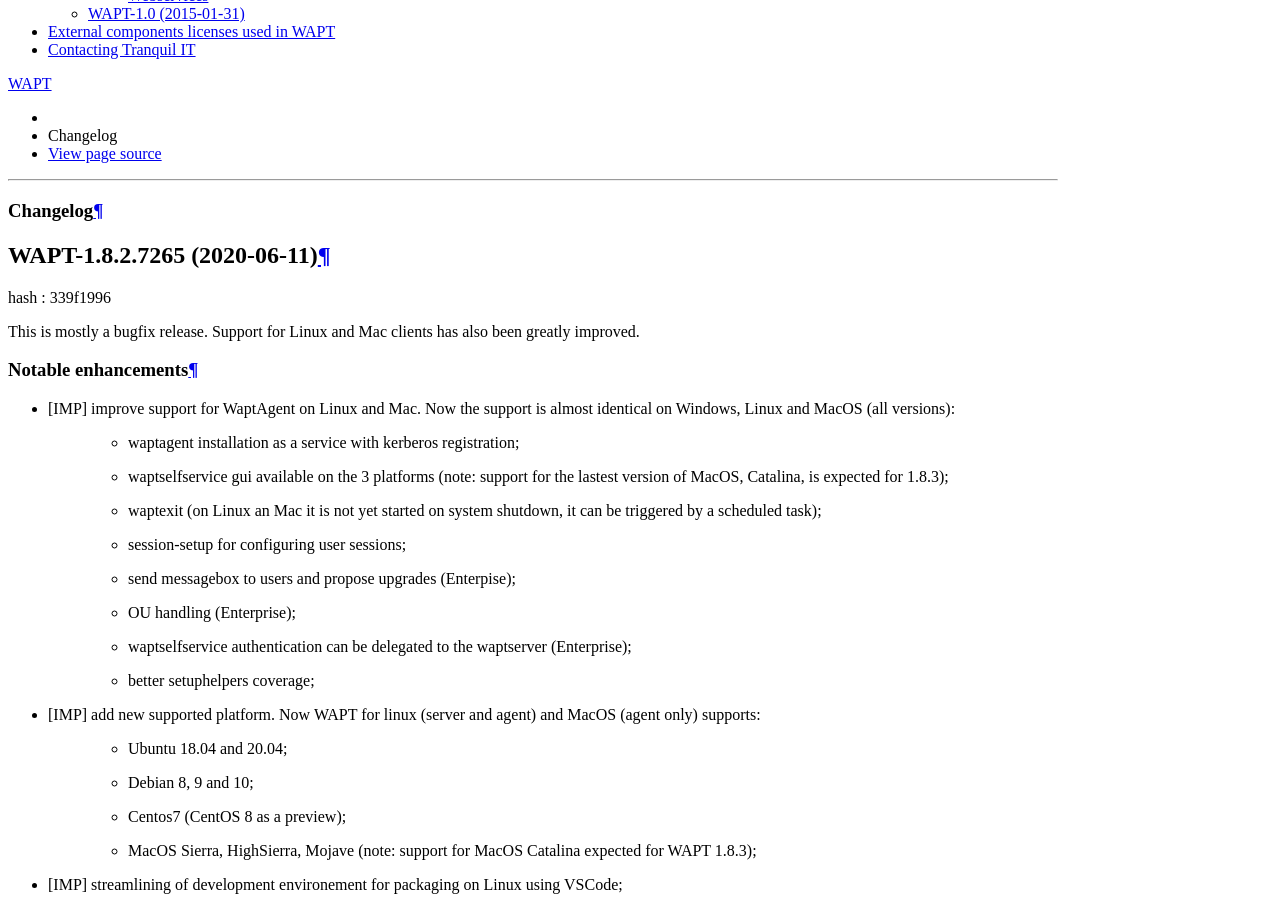
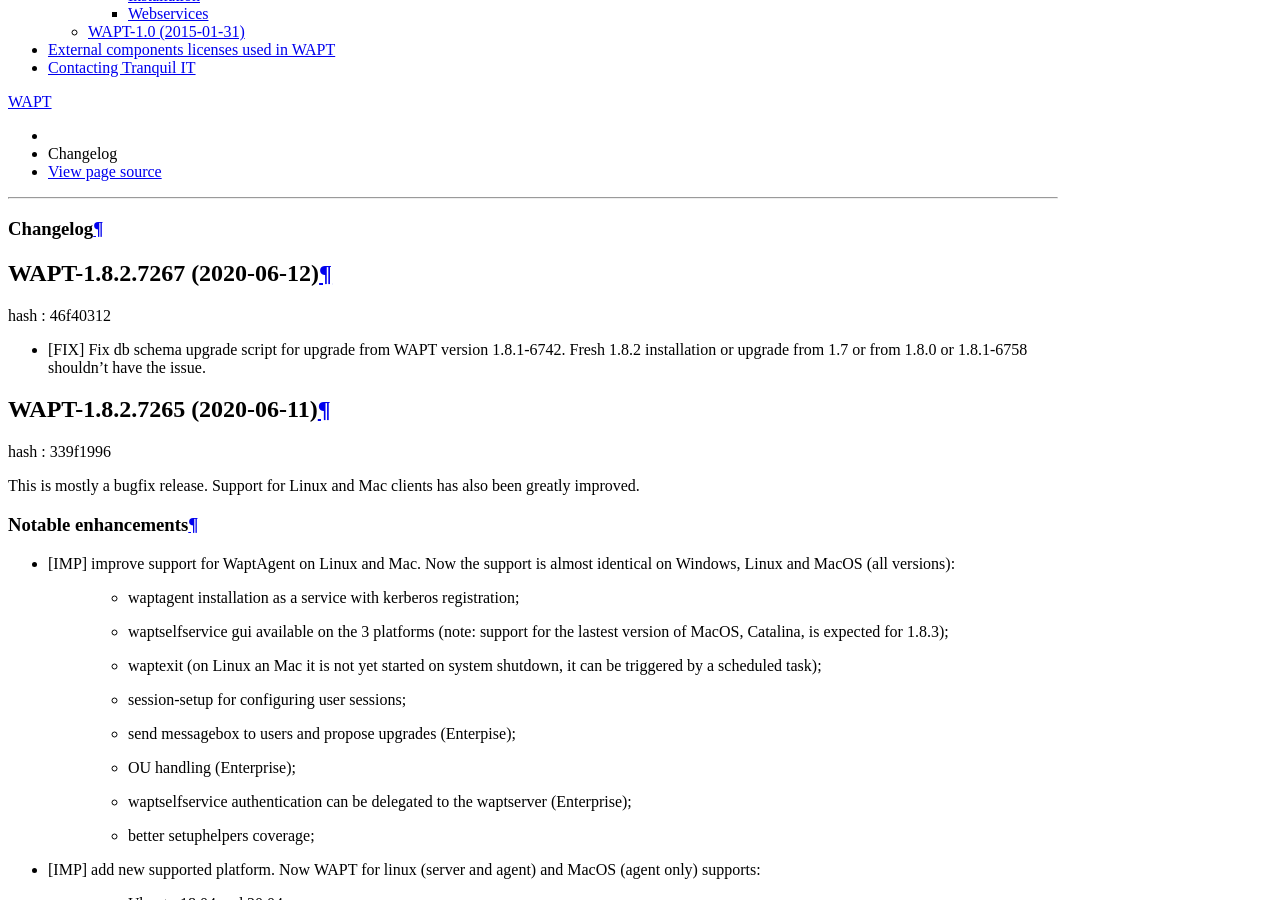
Before and after one commit to tranquilit/WAPT-Documentation, a Sphinx documentation site: the page built from source/wapt-changelog.rst, in a window 1280 px wide and 900 px high, scrolled down 4198 px. Built offline with Sphinx 7.4.7 and the Read the Docs theme 2.0.0, drawn with Linux system fonts in a browser that asks for light colours; some of the changed text lies outside the part shown.

Commit message:
add changelog for new release for db upgrade script

```diff
--- a/source/wapt-changelog.rst
+++ b/source/wapt-changelog.rst
@@ -11,6 +11,14 @@
 
 Changelog
 =========
+
+WAPT-1.8.2.7267 (2020-06-12)
+----------------------------
+
+hash : 46f40312
+
+* [FIX] Fix db schema upgrade script for upgrade from WAPT version 1.8.1-6742. Fresh 1.8.2
+  installation or upgrade from 1.7 or from 1.8.0 or 1.8.1-6758 shouldn't have the issue.
 
 WAPT-1.8.2.7265 (2020-06-11)
 ----------------------------
```
